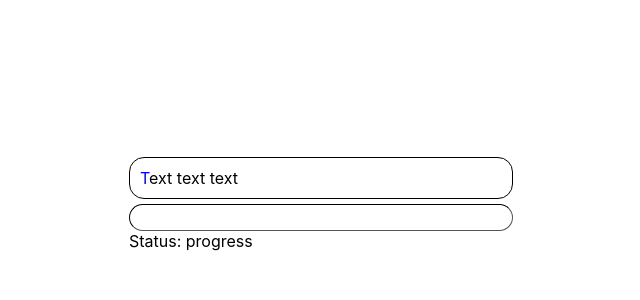
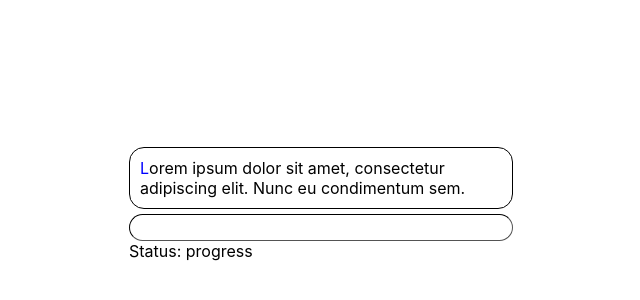
Before and after one commit to LeoJulia/typing, a React (Create React App) app: page / in a window 1280 px wide. Shown: the part 196-496 px from the top of the page, without its empty margins (319-959 px from the left). Built offline with nearby package versions, Linux system fonts and the light colour scheme.

Commit message:
Add basic redux structure

```diff
--- a/src/index.tsx
+++ b/src/index.tsx
@@ -1,14 +1,22 @@
 import React from 'react'
 import ReactDOM from 'react-dom'
+import { Provider as StoreProvider } from 'react-redux'
+import { createStore } from 'redux'
+import { composeWithDevTools } from 'redux-devtools-extension'
 import { TypingPage } from 'pages/TypingPage'
+import { rootReducers } from 'redux/reducers'
 
 import * as serviceWorker from './utils/serviceWorker'
 import './index.css'
 
+const store = createStore(rootReducers, composeWithDevTools())
+
 ReactDOM.render(
-  <React.StrictMode>
-    <TypingPage />
-  </React.StrictMode>,
+  <StoreProvider store={store}>
+    <React.StrictMode>
+      <TypingPage />
+    </React.StrictMode>
+  </StoreProvider>,
   document.getElementById('root'),
 )
 
--- a/src/pages/TypingPage/TypingPage.tsx
+++ b/src/pages/TypingPage/TypingPage.tsx
@@ -1,5 +1,7 @@
 import React, { FunctionComponent, useState } from 'react'
+import { useSelector } from 'react-redux'
 import { Input } from 'components'
+import { getText } from 'redux/selectors'
 
 import {
   ActiveText,
@@ -8,11 +10,11 @@ import {
   TypingForm,
 } from './TypingPage.style'
 
-const textString = 'Text text text'
-
 const punctuationRegEx = /[.!?\s]/
 
 const TypingPage: FunctionComponent = () => {
+  const textString: string = useSelector(getText)
+
   const [disabledText, setDisabledText] = useState('')
   const [activeText, setActiveText] = useState(textString[0])
   const [text, setText] = useState(textString.slice(1))
--- /dev/null
+++ b/src/redux/actions/index.ts
@@ -0,0 +1 @@
+export * from './text'
--- /dev/null
+++ b/src/redux/actions/text.ts
@@ -0,0 +1,5 @@
+import { createAction } from 'redux-actions'
+
+const setText = createAction('TEXT/SET_TEXT')
+
+export { setText }
--- /dev/null
+++ b/src/redux/reducers/index.ts
@@ -0,0 +1,13 @@
+import { Reducer, combineReducers } from 'redux'
+
+import { ITextReducer, textReducer } from './text'
+
+export interface IApplicationState {
+  TEXT: ITextReducer
+}
+
+export const rootReducers: Reducer<IApplicationState> = combineReducers<
+  IApplicationState
+>({
+  TEXT: textReducer,
+})
--- /dev/null
+++ b/src/redux/reducers/text.ts
@@ -0,0 +1,24 @@
+import { handleActions } from 'redux-actions'
+
+export interface ITextReducer {
+  text: string
+}
+
+interface IActions {
+  payload: string
+}
+
+const defaultState: ITextReducer = {
+  text:
+    'Lorem ipsum dolor sit amet, consectetur adipiscing elit. Nunc eu condimentum sem.',
+}
+
+export const textReducer = handleActions<ITextReducer, string>(
+  {
+    'TEXT/SET_TEXT': (state: ITextReducer, action: IActions) => ({
+      ...state,
+      text: action.payload,
+    }),
+  },
+  defaultState,
+)
--- /dev/null
+++ b/src/redux/selectors/index.ts
@@ -0,0 +1 @@
+export * from './text'
--- /dev/null
+++ b/src/redux/selectors/text.ts
@@ -0,0 +1,10 @@
+import { createSelector } from 'reselect'
+
+import { IApplicationState } from '../reducers'
+
+const getTextState = (state: IApplicationState) => state.TEXT
+
+export const getText = createSelector(
+  getTextState,
+  (textState) => textState.text,
+)
--- a/tsconfig.json
+++ b/tsconfig.json
@@ -24,7 +24,7 @@
     "container/*": ["src/container/*"],
     "pages/*": ["src/pages/*"],
     "redux/*": ["src/redux/*"],
-    "utils/*": ["src/utils/*"]
+    "utils/*": ["src/utils/*"],
   },
   "include": ["src"]
 }
```
Also changed, not shown: package.json (+7 -0 lines), 2 other files (tests, documents, lock files or other folders).
